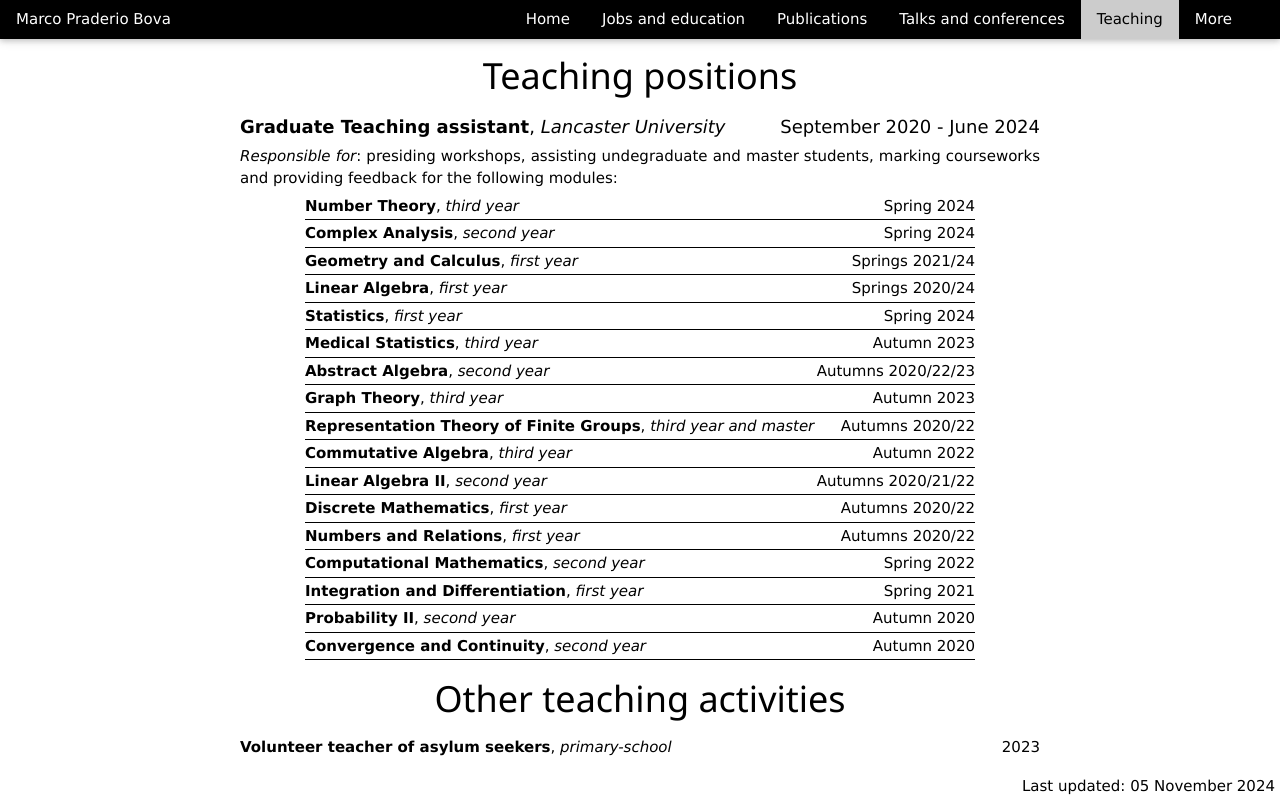
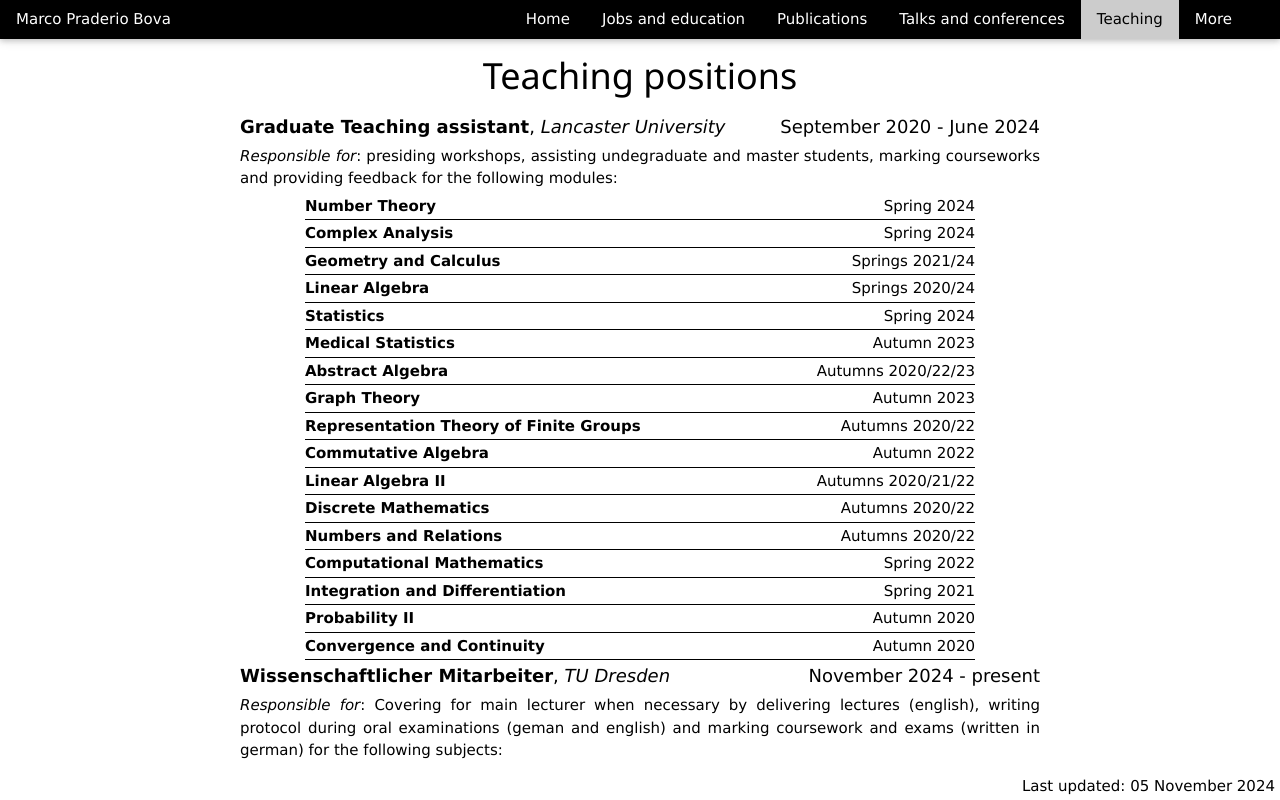
Before and after one commit to PraderioM/personal-webpage, an Angular app: page / in a window 1280 px wide. Both pictures are taken after a click on the element "Teaching". Built offline with nearby package versions, Linux system fonts and the light colour scheme.

Commit message:
Added teaching duties.

```diff
--- a/src/app/teaching/teaching.component.html
+++ b/src/app/teaching/teaching.component.html
@@ -21,7 +21,7 @@
     <div class="teaching-separator-small"></div>
 
     <div class="teaching-course-line">
-      <span class="teaching-small-left"><b>Number Theory</b>, <br class="teaching-visible-under-820-only"><em>third year</em></span>
+      <span class="teaching-small-left"><b>Number Theory</b></span>
       <span class="teaching-small-right">Spring 2024</span>
     </div>
 
@@ -30,7 +30,7 @@
     </div>
 
     <div class="teaching-course-line">
-      <span class="teaching-small-left"><b>Complex Analysis</b>, <br class="teaching-visible-under-820-only"><em>second year</em></span>
+      <span class="teaching-small-left"><b>Complex Analysis</b></span>
       <span class="teaching-small-right">Spring 2024</span>
     </div>
 
@@ -39,7 +39,7 @@
     </div>
 
     <div class="teaching-course-line">
-      <span class="teaching-small-left"><b>Geometry and Calculus</b>, <br class="teaching-visible-under-820-only"><em>first year</em></span>
+      <span class="teaching-small-left"><b>Geometry and Calculus</b></span>
       <span class="teaching-small-right">Springs 2021/24</span>
     </div>
 
@@ -48,7 +48,7 @@
     </div>
 
     <div class="teaching-course-line">
-      <span class="teaching-small-left"><b>Linear Algebra</b>, <br class="teaching-visible-under-820-only"><em>first year</em></span>
+      <span class="teaching-small-left"><b>Linear Algebra</b></span>
       <span class="teaching-small-right">Springs 2020/24</span>
     </div>
 
@@ -57,7 +57,7 @@
     </div>
 
     <div class="teaching-course-line">
-      <span class="teaching-small-left"><b>Statistics</b>, <br class="teaching-visible-under-820-only"><em>first year</em></span>
+      <span class="teaching-small-left"><b>Statistics</b></span>
       <span class="teaching-small-right">Spring 2024</span>
     </div>
 
@@ -66,7 +66,7 @@
     </div>
 
     <div class="teaching-course-line">
-      <span class="teaching-small-left"><b>Medical Statistics</b>, <br class="teaching-visible-under-820-only"><em>third year</em></span>
+      <span class="teaching-small-left"><b>Medical Statistics</b></span>
       <span class="teaching-small-right">Autumn 2023</span>
     </div>
 
@@ -75,7 +75,7 @@
     </div>
 
     <div class="teaching-course-line">
-      <span class="teaching-small-left"><b>Abstract Algebra</b>, <br class="teaching-visible-under-820-only"><em>second year</em></span>
+      <span class="teaching-small-left"><b>Abstract Algebra</b></span>
       <span class="teaching-small-right">Autumns 2020/22/23</span>
     </div>
 
@@ -84,7 +84,7 @@
     </div>
 
     <div class="teaching-course-line">
-      <span class="teaching-small-left"><b>Graph Theory</b>, <br class="teaching-visible-under-820-only"><em>third year</em></span>
+      <span class="teaching-small-left"><b>Graph Theory</b></span>
       <span class="teaching-small-right">Autumn 2023</span>
     </div>
 
@@ -93,7 +93,7 @@
     </div>
 
     <div class="teaching-course-line">
-      <span class="teaching-small-left"><b>Representation Theory of Finite Groups</b>, <br class="teaching-visible-under-820-only"><em>third year and master</em></span>
+      <span class="teaching-small-left"><b>Representation Theory of Finite Groups</b></span>
       <span class="teaching-small-right">Autumns 2020/22</span>
     </div>
 
@@ -102,7 +102,7 @@
     </div>
 
     <div class="teaching-course-line">
-      <span class="teaching-small-left"><b>Commutative Algebra</b>, <br class="teaching-visible-under-820-only"><em>third year</em></span>
+      <span class="teaching-small-left"><b>Commutative Algebra</b></span>
       <span class="teaching-small-right">Autumn 2022</span>
     </div>
 
@@ -111,7 +111,7 @@
     </div>
 
     <div class="teaching-course-line">
-      <span class="teaching-small-left"><b>Linear Algebra II</b>, <br class="teaching-visible-under-820-only"><em>second year</em></span>
+      <span class="teaching-small-left"><b>Linear Algebra II</b></span>
       <span class="teaching-small-right">Autumns 2020/21/22</span>
     </div>
 
@@ -120,7 +120,7 @@
     </div>
 
     <div class="teaching-course-line">
-      <span class="teaching-small-left"><b>Discrete Mathematics</b>, <br class="teaching-visible-under-820-only"><em>first year</em></span>
+      <span class="teaching-small-left"><b>Discrete Mathematics</b></span>
       <span class="teaching-small-right">Autumns 2020/22</span>
     </div>
 
@@ -129,7 +129,7 @@
     </div>
 
     <div class="teaching-course-line">
-      <span class="teaching-small-left"><b>Numbers and Relations</b>, <br class="teaching-visible-under-820-only"><em>first year</em></span>
+      <span class="teaching-small-left"><b>Numbers and Relations</b></span>
       <span class="teaching-small-right">Autumns 2020/22</span>
     </div>
 
@@ -138,7 +138,7 @@
     </div>
 
     <div class="teaching-course-line">
-      <span class="teaching-small-left"><b>Computational Mathematics</b>, <br class="teaching-visible-under-820-only"><em>second year</em></span>
+      <span class="teaching-small-left"><b>Computational Mathematics</b></span>
       <span class="teaching-small-right">Spring 2022</span>
     </div>
 
@@ -147,7 +147,7 @@
     </div>
 
     <div class="teaching-course-line">
-      <span class="teaching-small-left"><b>Integration and Differentiation</b>, <br class="teaching-visible-under-820-only"><em>first year</em></span>
+      <span class="teaching-small-left"><b>Integration and Differentiation</b></span>
       <span class="teaching-small-right">Spring 2021</span>
     </div>
 
@@ -156,7 +156,7 @@
     </div>
 
     <div class="teaching-course-line">
-      <span class="teaching-small-left"><b>Probability II</b>, <br class="teaching-visible-under-820-only"><em>second year</em></span>
+      <span class="teaching-small-left"><b>Probability II</b></span>
       <span class="teaching-small-right">Autumn 2020</span>
     </div>
 
@@ -165,7 +165,7 @@
     </div>
 
     <div class="teaching-course-line">
-      <span class="teaching-small-left"><b>Convergence and Continuity</b>, <br class="teaching-visible-under-820-only"><em>second year</em></span>
+      <span class="teaching-small-left"><b>Convergence and Continuity</b></span>
       <span class="teaching-small-right">Autumn 2020</span>
     </div>
 
@@ -173,6 +173,53 @@
       <div class="teaching-line-small"></div>
     </div>
     <!--  endregion  -->
+
+    <!--  region Wissenschaftlicher Mitarbeiter TU Dresden  -->
+    <div class="teaching-position-line">
+      <span class="teaching-left">
+        <b>Wissenschaftlicher Mitarbeiter</b>,
+          <br class="teaching-visible-under-620-only">
+        <em>TU Dresden</em>
+      </span>
+      <span class="teaching-right">
+        <span>November 2024 - </span><br class="teaching-visible-under-820-only"><span>present</span>
+      </span>
+    </div>
+    <div class="teaching-separator-small"></div>
+    <span class="description">
+      <em>Responsible for</em>: Covering for main lecturer when necessary by delivering lectures (english), writing protocol during oral examinations (geman and english) and marking coursework and exams (written in german) for the following subjects:
+    </span>
+
+    <div class="teaching-separator-small"></div>
+
+    <div class="teaching-course-line">
+      <span class="teaching-small-left"><b>Character Theory</b>, <br class="teaching-visible-under-820-only"><em>replacement</em></span>
+      <span class="teaching-small-right">Fall 2024</span>
+    </div>
+
+    <div class="teaching-separator-small">
+      <div class="teaching-line-small"></div>
+    </div>
+
+    <div class="teaching-course-line">
+      <span class="teaching-small-left"><b>Mathematische Methoden II</b>, <br class="teaching-visible-under-820-only"><em>marking only</em></span>
+      <span class="teaching-small-right">Fall 2024</span>
+    </div>
+
+    <div class="teaching-separator-small">
+      <div class="teaching-line-small"></div>
+    </div>
+
+    <div class="teaching-course-line">
+      <span class="teaching-small-left"><b>Mathematik für die Informatik</b>, <br class="teaching-visible-under-820-only"><em>marking only</em></span>
+      <span class="teaching-small-right">Winter 2024</span>
+    </div>
+
+    <div class="teaching-separator-small">
+      <div class="teaching-line-small"></div>
+    </div>
+    <!--  endregion  -->
+
   </div>
 
   <h1 class="teaching-title">Other teaching activities</h1>
```
Also changed, not shown: 3 other files (tests, documents, lock files or other folders).
